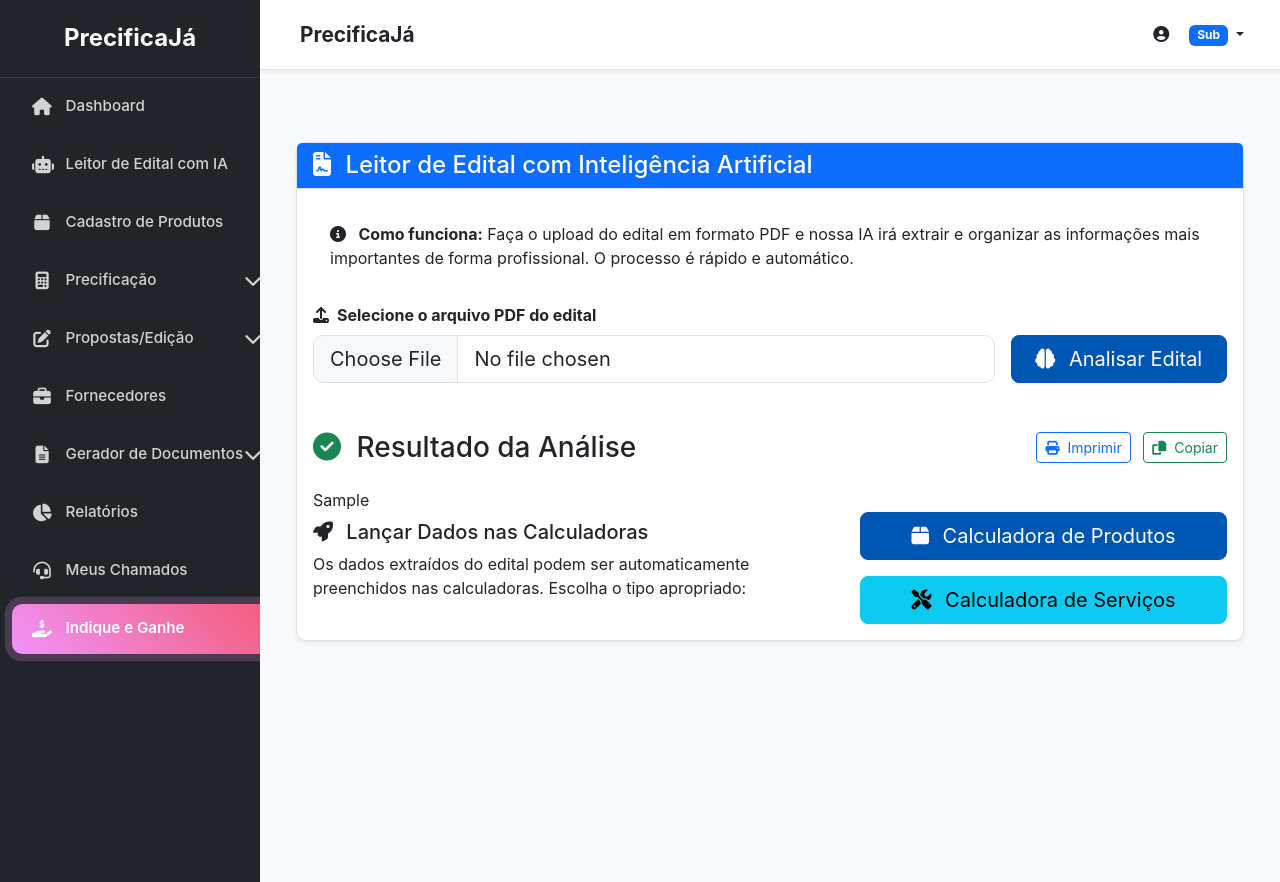
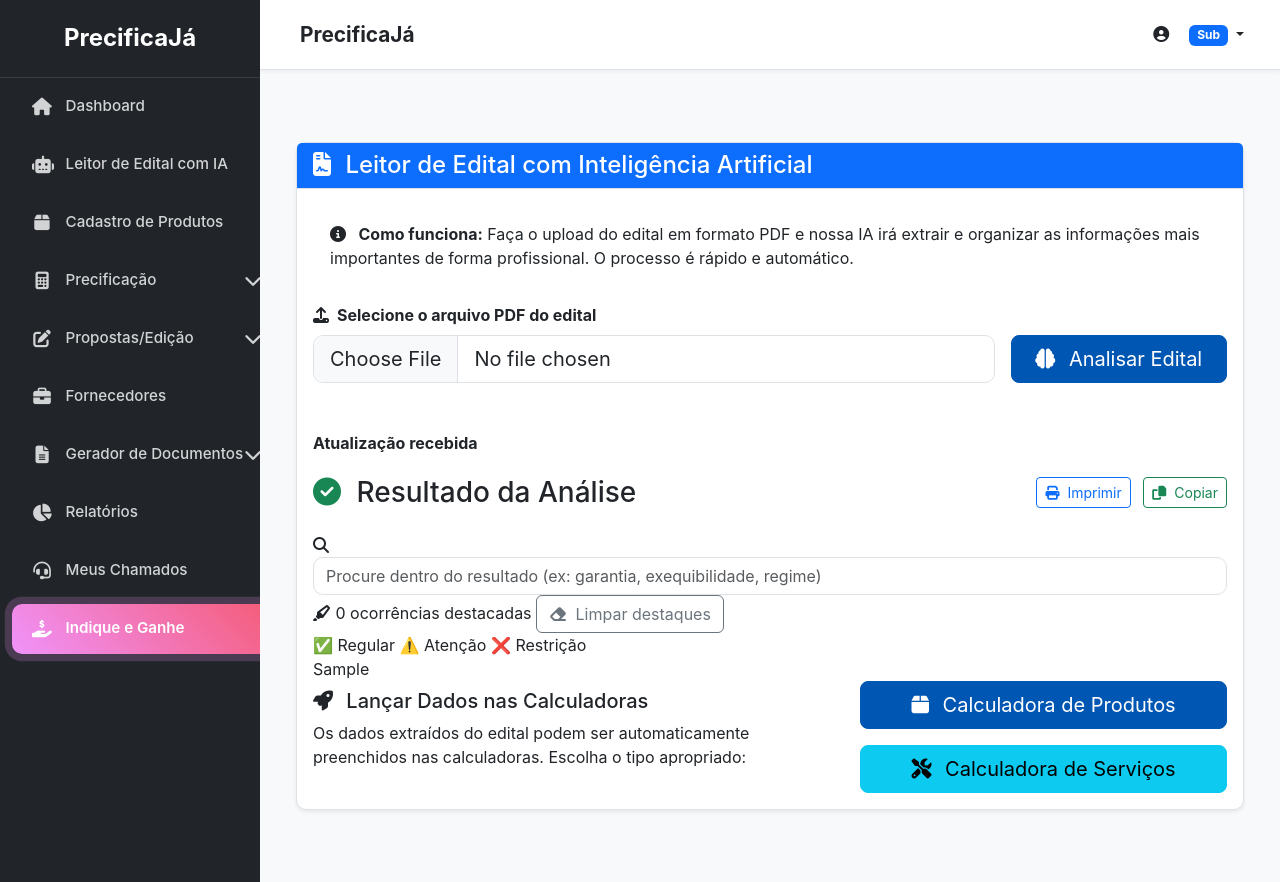
Before and after one commit to wesleybonetti-glitch/Precifica, a Python web app: template templates/leitor_edital.html in a window 1280 px wide. Run offline with Jinja, Linux system fonts and the light colour scheme; the template is opened without the code that fills it: most values are stand-ins (such as "Sample title", 1, 10 or a date in 2020).

Commit message:
Enhance edital reader UI and analysis prompts

```diff
--- a/templates/leitor_edital.html
+++ b/templates/leitor_edital.html
@@ -183,6 +183,38 @@
         color: #0d47a1;
     }
 
+    .alert-updates {
+        display: flex;
+        align-items: center;
+        gap: 12px;
+        background: linear-gradient(120deg, #1e293b, #0ea5e9);
+        color: #f8fafc;
+        border-radius: 12px;
+        padding: 14px 18px;
+        box-shadow: 0 10px 30px rgba(14, 165, 233, 0.25);
+        margin-bottom: 18px;
+    }
+
+    .alert-updates .pulse {
+        width: 16px;
+        height: 16px;
+        border-radius: 50%;
+        background: #22c55e;
+        position: relative;
+        box-shadow: 0 0 0 0 rgba(34, 197, 94, 0.6);
+        animation: pulse 1.5s infinite;
+    }
+
+    .alert-updates strong {
+        letter-spacing: 0.3px;
+    }
+
+    @keyframes pulse {
+        0% { box-shadow: 0 0 0 0 rgba(34, 197, 94, 0.5); }
+        70% { box-shadow: 0 0 0 12px rgba(34, 197, 94, 0); }
+        100% { box-shadow: 0 0 0 0 rgba(34, 197, 94, 0); }
+    }
+
     /* Estilos para os botões de lançamento */
     .botoes-lancamento {
         background: linear-gradient(135deg, #e3f2fd 0%, #bbdefb 100%);
@@ -212,6 +244,70 @@
     .btn-lancamento:hover {
         transform: translateY(-2px);
         box-shadow: 0 4px 12px rgba(0,0,0,0.15);
+    }
+
+    .toolbar {
+        display: flex;
+        flex-wrap: wrap;
+        gap: 12px;
+        align-items: center;
+        margin-bottom: 16px;
+    }
+
+    .search-box {
+        flex: 1;
+        min-width: 260px;
+        position: relative;
+    }
+
+    .search-box input {
+        padding-left: 42px;
+        border-radius: 12px;
+        border: 1px solid #d0d7de;
+        box-shadow: 0 2px 8px rgba(0,0,0,0.05);
+    }
+
+    .search-box .icon {
+        position: absolute;
+        left: 14px;
+        top: 50%;
+        transform: translateY(-50%);
+        color: #6b7280;
+    }
+
+    .tag-counter {
+        background: #e0f2fe;
+        color: #0b6bcb;
+        padding: 8px 14px;
+        border-radius: 999px;
+        font-weight: 600;
+        display: inline-flex;
+        align-items: center;
+        gap: 6px;
+    }
+
+    .resultado-highlight {
+        background: #fff3cd;
+        padding: 2px 4px;
+        border-radius: 4px;
+    }
+
+    .legenda-sinais {
+        display: flex;
+        gap: 10px;
+        flex-wrap: wrap;
+        align-items: center;
+        margin: 6px 0 2px;
+        color: #475569;
+        font-weight: 600;
+    }
+
+    .legenda-sinais span {
+        background: #f8fafc;
+        border: 1px solid #e2e8f0;
+        padding: 6px 10px;
+        border-radius: 10px;
+        box-shadow: 0 2px 6px rgba(0,0,0,0.04);
     }
 </style>
 {% endblock %}
@@ -254,6 +350,14 @@
 
             {% if resultado_analise %}
             <div class="mt-5" id="resultado-area">
+                <div class="alert-updates">
+                    <span class="pulse"></span>
+                    <div>
+                        <strong>Atualização recebida</strong>
+                        <div class="small text-white-50">Conteúdo revisado com novos sinais visuais e barra de pesquisa rápida.</div>
+                    </div>
+                </div>
+
                 <div class="d-flex justify-content-between align-items-center mb-4">
                     <h3 class="mb-0">
                         <i class="fas fa-check-circle text-success me-2"></i>
@@ -267,6 +371,27 @@
                             <i class="fas fa-copy me-2"></i>Copiar
                         </button>
                     </div>
+                </div>
+
+                <div class="toolbar">
+                    <div class="search-box">
+                        <i class="fas fa-search icon"></i>
+                        <input type="text" id="busca-termo" class="form-control" placeholder="Procure dentro do resultado (ex: garantia, exequibilidade, regime)">
+                    </div>
+                    <span class="tag-counter" id="busca-contagem">
+                        <i class="fas fa-highlighter"></i>
+                        0 ocorrências destacadas
+                    </span>
+                    <button class="btn btn-outline-secondary" id="btn-limpar-busca">
+                        <i class="fas fa-eraser me-1"></i>
+                        Limpar destaques
+                    </button>
+                </div>
+
+                <div class="legenda-sinais">
+                    <span>✅ Regular</span>
+                    <span>⚠️ Atenção</span>
+                    <span>❌ Restrição</span>
                 </div>
 
                 <div id="conteudo-resultado">
@@ -373,5 +498,50 @@
     window.addEventListener('load', function() {
         document.getElementById('loading-overlay').classList.add('d-none');
     });
+
+    // Destaque e busca dentro do resultado
+    const resultadoContainer = document.getElementById('conteudo-resultado');
+    const campoBusca = document.getElementById('busca-termo');
+    const contadorBusca = document.getElementById('busca-contagem');
+    const btnLimparBusca = document.getElementById('btn-limpar-busca');
+    const resultadoOriginal = resultadoContainer ? resultadoContainer.innerHTML : '';
+
+    function escaparRegex(texto) {
+        return texto.replace(/[.*+?^${}()|[\]\\]/g, '\\$&');
+    }
+
+    function aplicarBusca() {
+        if (!resultadoContainer) return;
+
+        const termo = campoBusca.value.trim();
+        resultadoContainer.innerHTML = resultadoOriginal;
+
+        if (!termo) {
+            contadorBusca.innerHTML = '<i class="fas fa-highlighter"></i> 0 ocorrências destacadas';
+            return;
+        }
+
+        const regex = new RegExp(`(${escaparRegex(termo)})`, 'gi');
+        let contagem = 0;
+
+        resultadoContainer.innerHTML = resultadoOriginal.replace(regex, (match) => {
+            contagem++;
+            return `<mark class="resultado-highlight">${match}</mark>`;
+        });
+
+        contadorBusca.innerHTML = `<i class="fas fa-highlighter"></i> ${contagem} ocorrência${contagem === 1 ? '' : 's'} destacada${contagem === 1 ? '' : 's'}`;
+    }
+
+    if (campoBusca) {
+        campoBusca.addEventListener('input', aplicarBusca);
+    }
+
+    if (btnLimparBusca) {
+        btnLimparBusca.addEventListener('click', function() {
+            campoBusca.value = '';
+            aplicarBusca();
+            campoBusca.focus();
+        });
+    }
 </script>
 {% endblock %}
```
Also changed, not shown: leitor_edital.py (+21 -0 lines).
